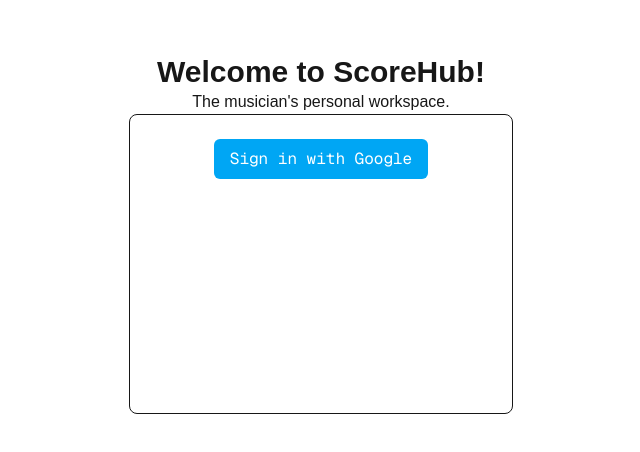
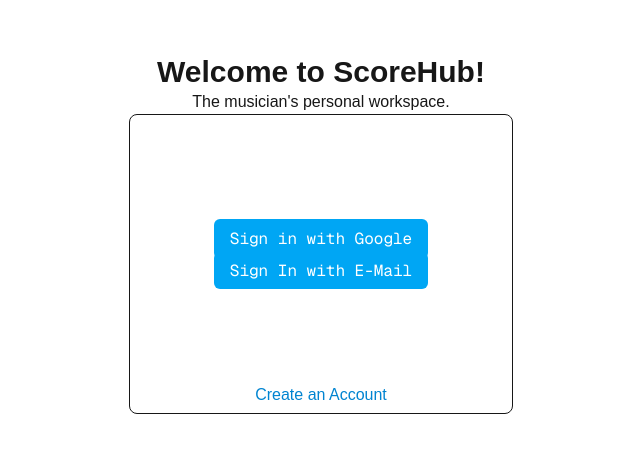
Before and after one commit to mydabe/chamberhub, a Next.js app: page / in a window 1280 px wide. Shown: the part 146-598 px from the top of the page, without its empty margins (319-959 px from the left). Built offline with nearby package versions, Linux system fonts and the light colour scheme; no server answers.

Commit message:
Created pages for credential sign in/up. Implemented buttons that route to them as well

```diff
--- a/src/app/page.tsx
+++ b/src/app/page.tsx
@@ -1,22 +1,48 @@
 import { signIn } from '@/auth'
+import Link from "next/link";
 
 export function SignIn() {
     return (
-        <form className={"text-center"}
+        <div className="text-center">
+            {/* Sign in with Google */}
+            <form
                 action={async () => {
-                "use server"
-                await signIn("google", {redirectTo: "/dashboard"} )
-
+                    "use server";
+                    await signIn("google", { redirectTo: "/dashboard" });
                 }}
             >
                 <button
                     type="submit"
-                className="bg-sky-500 text-white font-mono px-4 py-2 rounded-md ">
+                    className="bg-sky-500 text-white font-mono px-4 py-2 rounded-md mt-20"
+                >
                     Sign in with Google
                 </button>
             </form>
+            <Link
+                className="bg-sky-500 text-white font-mono px-4 py-2 rounded-md mt-20"
+                href="/cred_sign"
+            >
+                Sign In with E-Mail
+
+            </Link>
+
+        </div>
+    );
+}
+
+export function CreateAccount() {
+    return (
+        <div className="text-center">
+            <Link
+                href="/signup"
+                className="mt-4 text-sky-600"
+            >
+                Create an Account
+            </Link>
+        </div>
     )
 }
+
 
 export default function LoginScreen() {
   return (
@@ -29,8 +55,10 @@
         </h3>
         <div className="w-96 p-6 border rounded-lg mx-auto h-75">
             <SignIn/>
+            <div className= "mt-25">
+                <CreateAccount/>
             </div>
-
+        </div>
       </div>
 
   );
```
Also changed, not shown: src/app/cred_sign/page.tsx (added), src/app/signup/page.tsx (added). Lines whose indentation alone changed are shown as unchanged.
